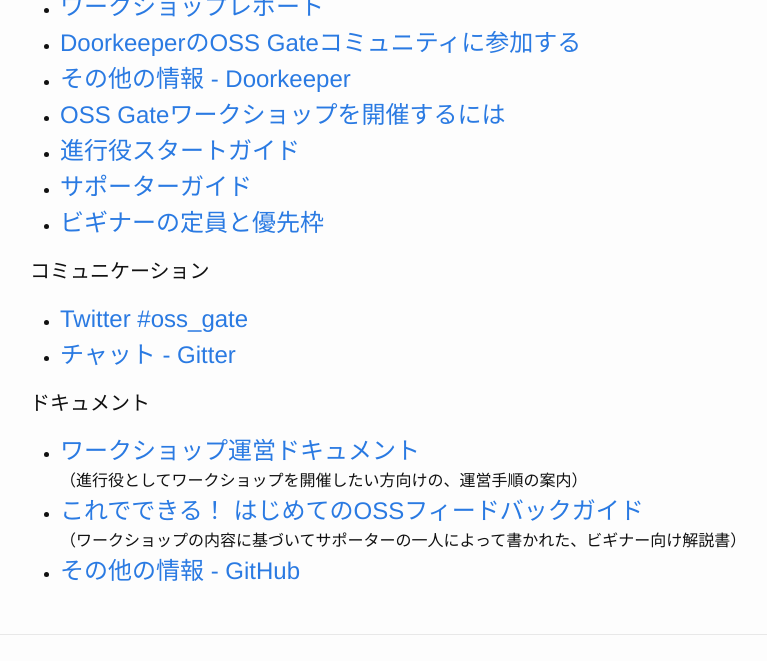
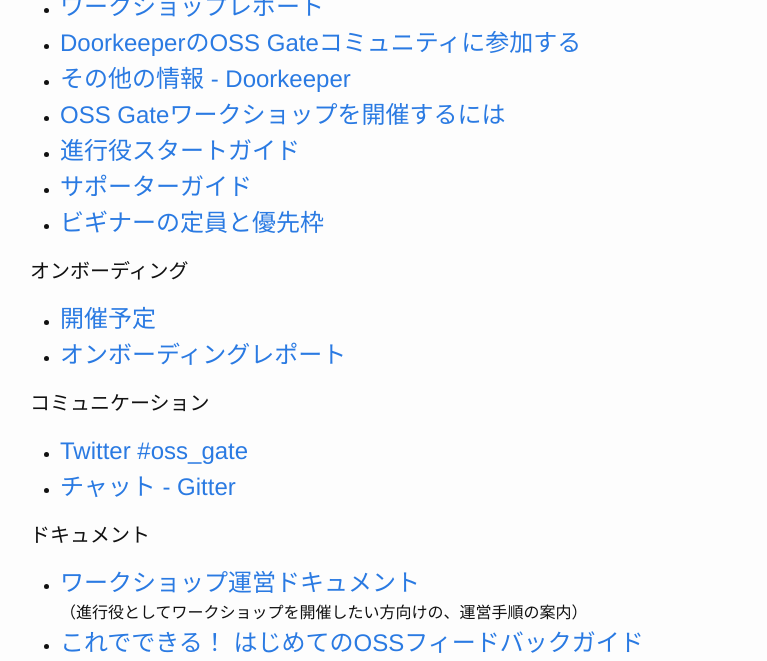
Before and after one commit to oss-gate/oss-gate.github.io, a Jekyll site: the page built from index.html, in a window 1280 px wide and 900 px high, scrolled down 1478 px, cut to the strip 0-661 px from the top of the window. Shown: the whole strip, without its empty margins (240-1007 px from the left). Built offline with Jekyll 4.4.1, drawn with Linux system fonts in a browser that asks for light colours; comment, search, counter and statistics services are not loaded.

Commit message:
Add guide to on-boarding

```diff
--- a/index.html
+++ b/index.html
@@ -120,6 +120,27 @@
     </li>
   </ul>
 
+  <h2 class="page-heading" id="on-boarding">オンボーディング</h2>
+
+  <ul>
+    <li>
+      <a
+        class="post-link"
+        href="/on-boarding/"
+        target="_blank"
+        >開催予定</a
+      >
+    </li>
+    <li>
+      <a
+        class="post-link"
+        href="/on-boarding/report/"
+        target="_blank"
+        >オンボーディングレポート</a
+      >
+    </li>
+  </ul>
+
   <h2 class="page-heading">コミュニケーション</h2>
 
   <ul>
```
